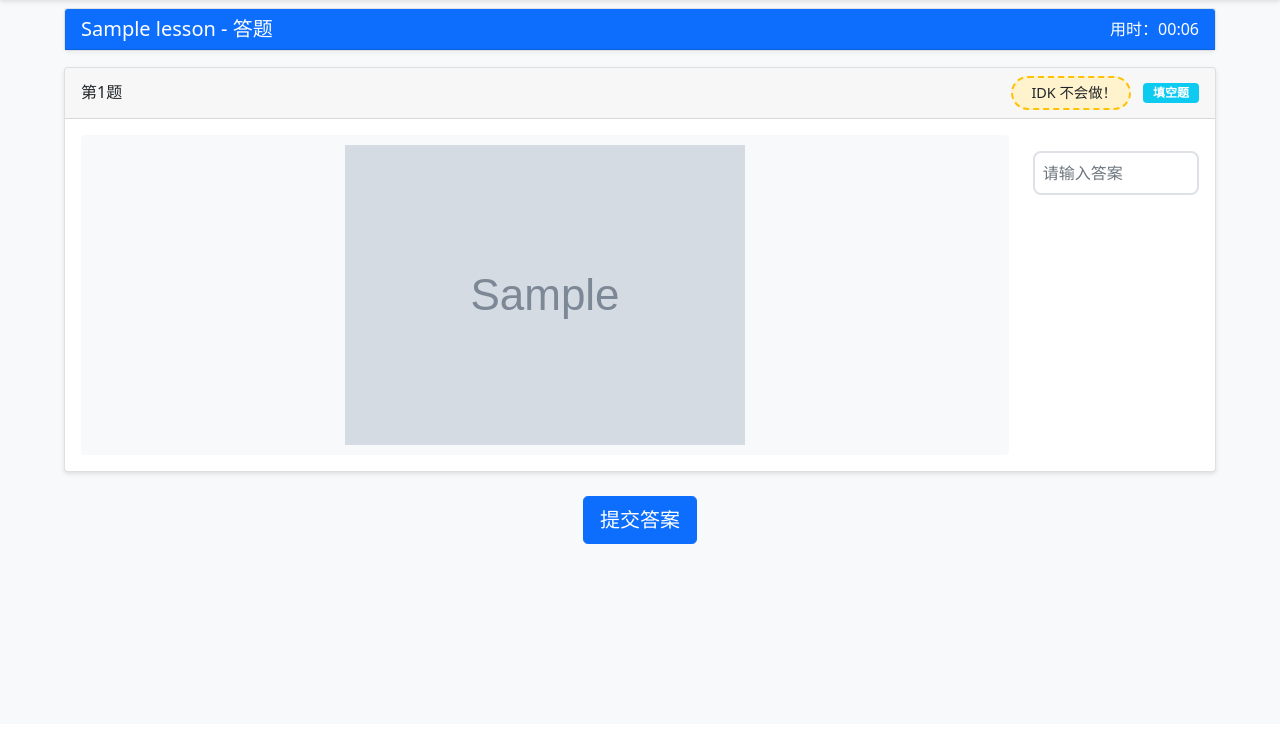
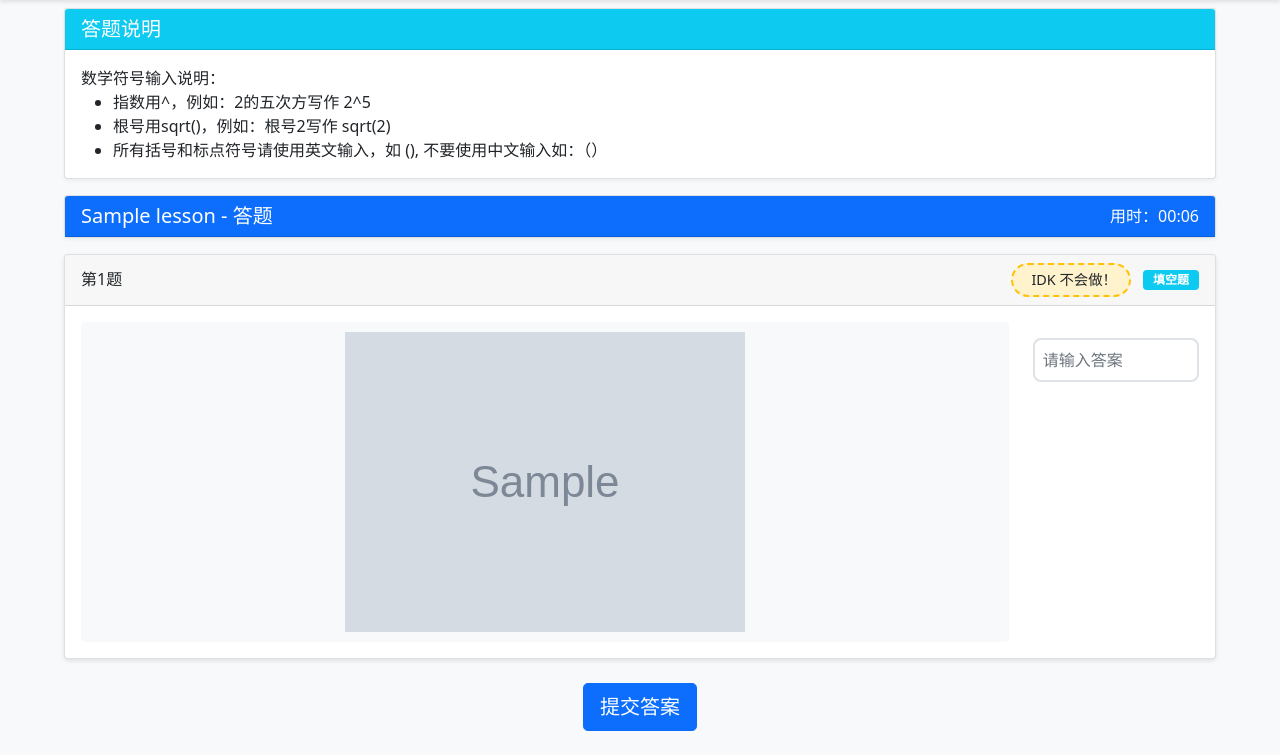
Before and after one commit to SheeepJMS/math-homework-app, a Flask app: template templates/student/quiz.html in a window 1280 px wide. Shown: the part 76-831 px from the top of the page. Before the commit the page ends 620 px from the top, so only its background shows below. Run offline with Flask 3, Linux system fonts and the light colour scheme; the template is opened without the code that fills it: values that come from a table or form of the project are taken from there, others are empty; tables that the repository leaves empty hold one stand-in row (values such as "Sample post"); grey boxes marked "Sample" are stand-in pictures; some libraries are stand-ins or nearby versions.

Commit message:
feat: 在答题页面顶部添加数学符号输入说明

```diff
--- a/templates/student/quiz.html
+++ b/templates/student/quiz.html
@@ -4,6 +4,21 @@
 
 {% block content %}
 <div class="container mt-4">
+    <!-- 添加说明卡片 -->
+    <div class="card mb-3">
+        <div class="card-header bg-info text-white">
+            <h5 class="mb-0">答题说明</h5>
+        </div>
+        <div class="card-body">
+            <p class="mb-0">数学符号输入说明：</p>
+            <ul class="mb-0">
+                <li>指数用^，例如：2的五次方写作 2^5</li>
+                <li>根号用sqrt()，例如：根号2写作 sqrt(2)</li>
+                <li>所有括号和标点符号请使用英文输入，如 (), 不要使用中文输入如：（）</li>
+            </ul>
+        </div>
+    </div>
+
     <div class="card mb-3">
         <div class="card-header bg-primary text-white d-flex justify-content-between align-items-center">
             <h5 class="mb-0">{{ lesson.title }} - 答题</h5>
```
